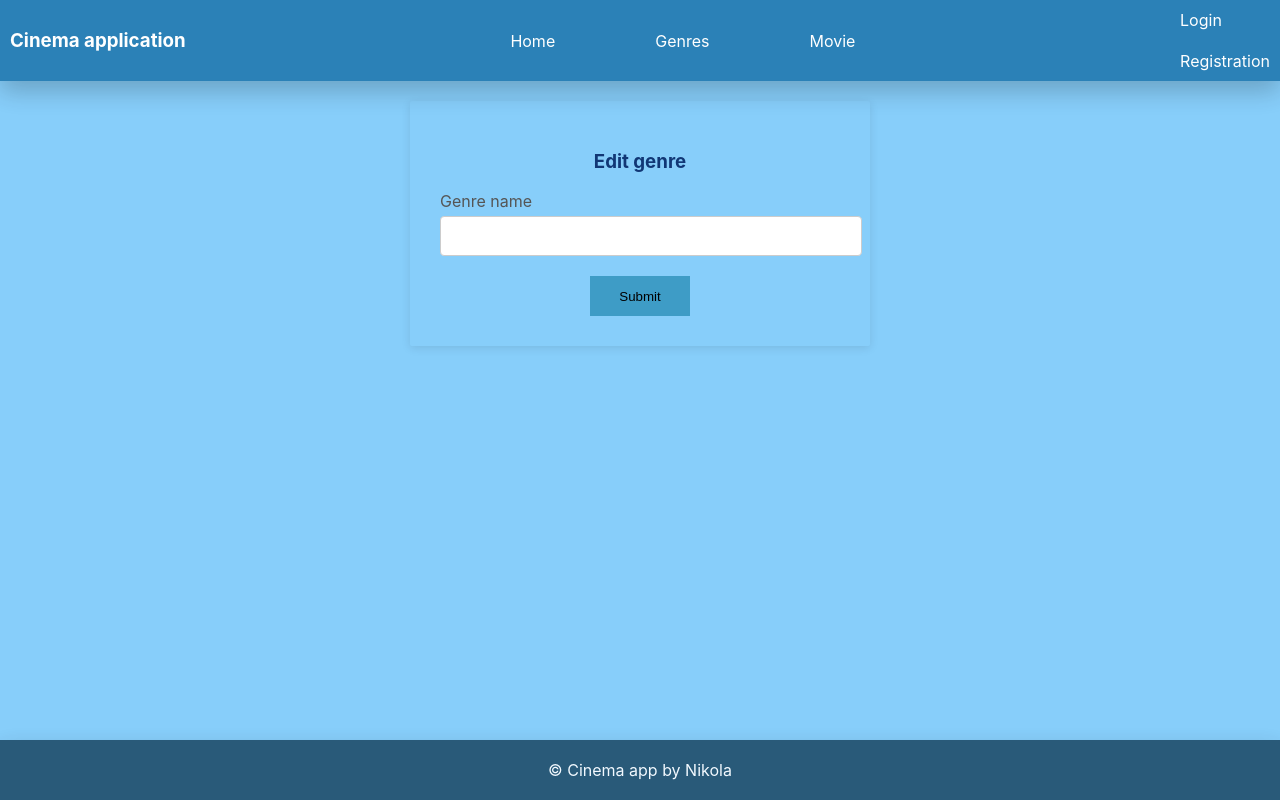
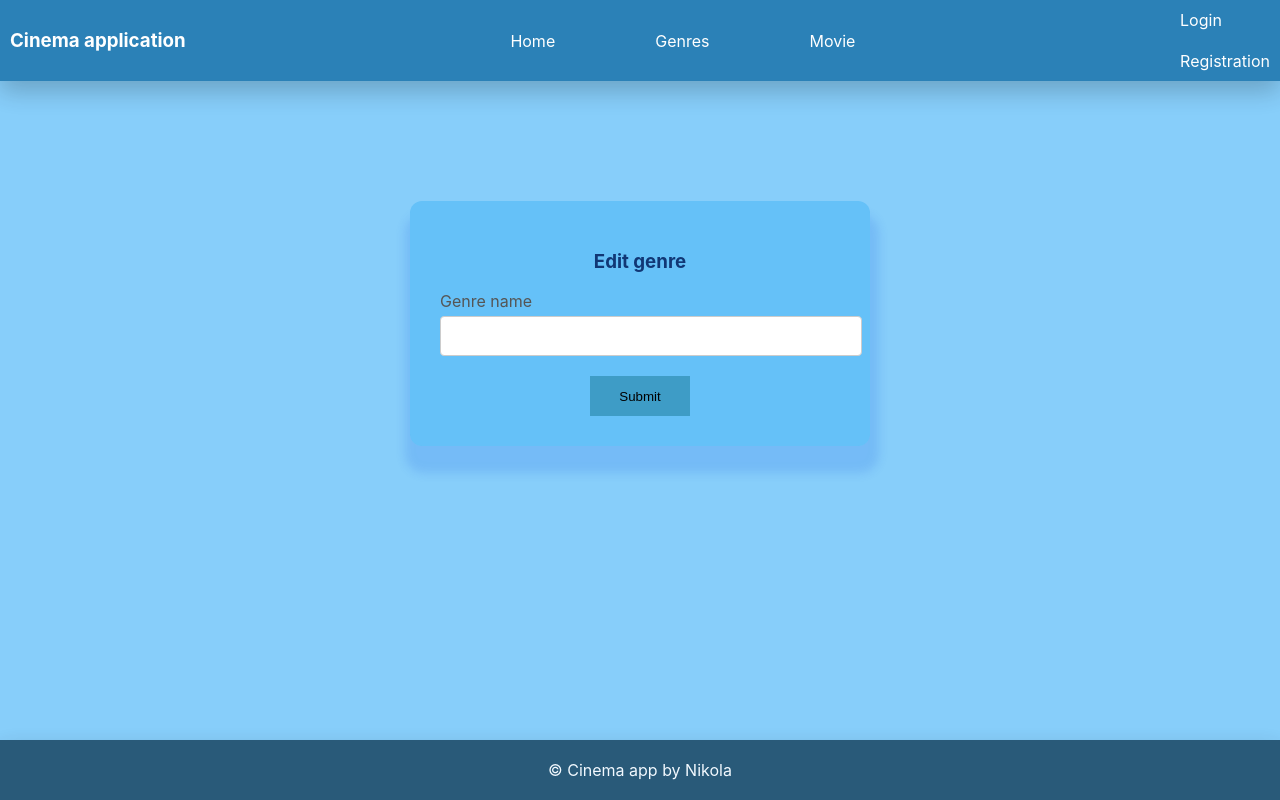
Before and after one commit to nikola100sic/cinema, a React (Create React App) app in the folder cinemaProject/frontend/: page /genres/edit/1 in a window 1280 px wide. Built offline with nearby package versions, Linux system fonts and the light colour scheme; no server answers.

Commit message:
Updated Forms.styled.ts

```diff
--- a/cinemaProject/frontend/src/components/shared/forms/Forms.styled.ts
+++ b/cinemaProject/frontend/src/components/shared/forms/Forms.styled.ts
@@ -13,9 +13,11 @@ export const EditPageStyled = styled.div`
   width: 400px;
   margin: 0 auto;
   padding: 30px;
-  /* background-color: azure; */
   border-radius: 2px;
-  box-shadow: 0 2px 10px rgba(0, 0, 0, 0.1);
+  box-shadow: 2px 20px 10px 7px rgb(28 97 231 / 17%);
+  background: #0b9fef47;
+  border-radius: 12px;
+  margin-top: 100px;
 `;
 
 export const FormTitle = styled.h3`
```
